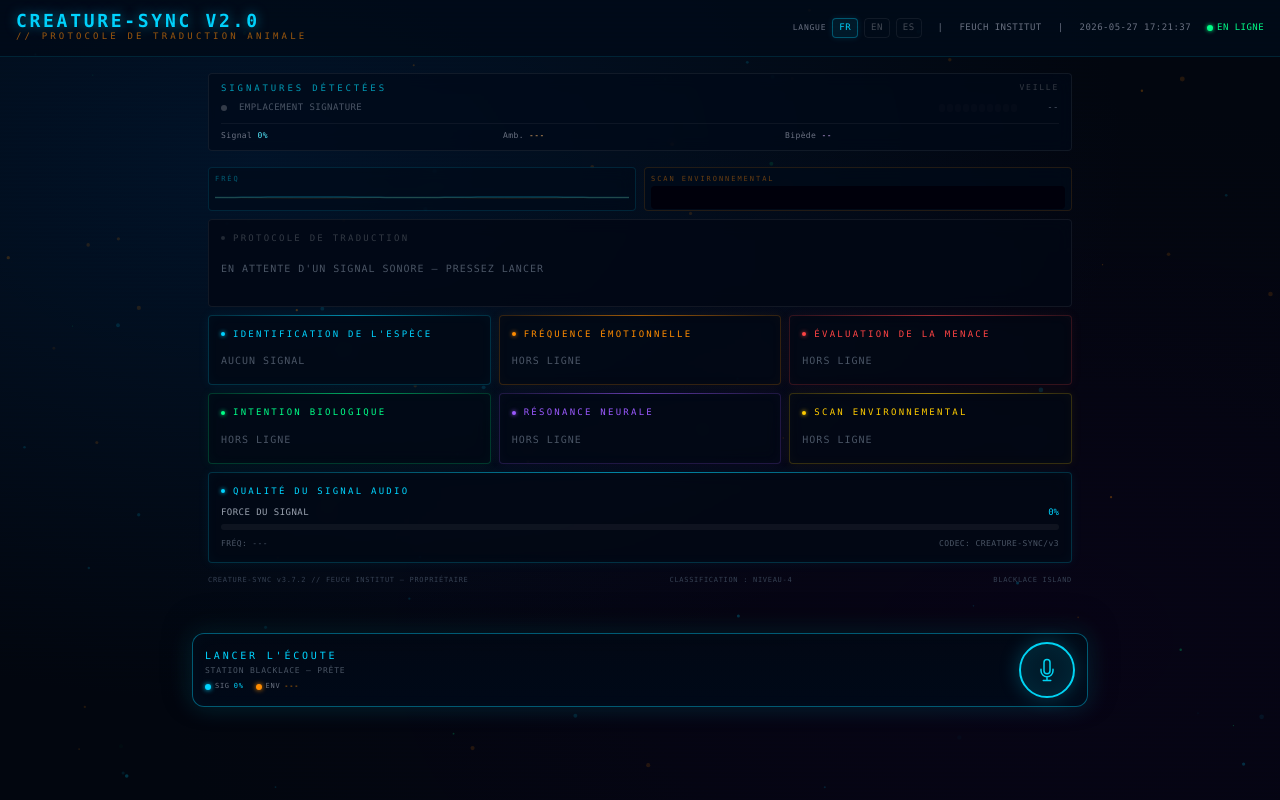
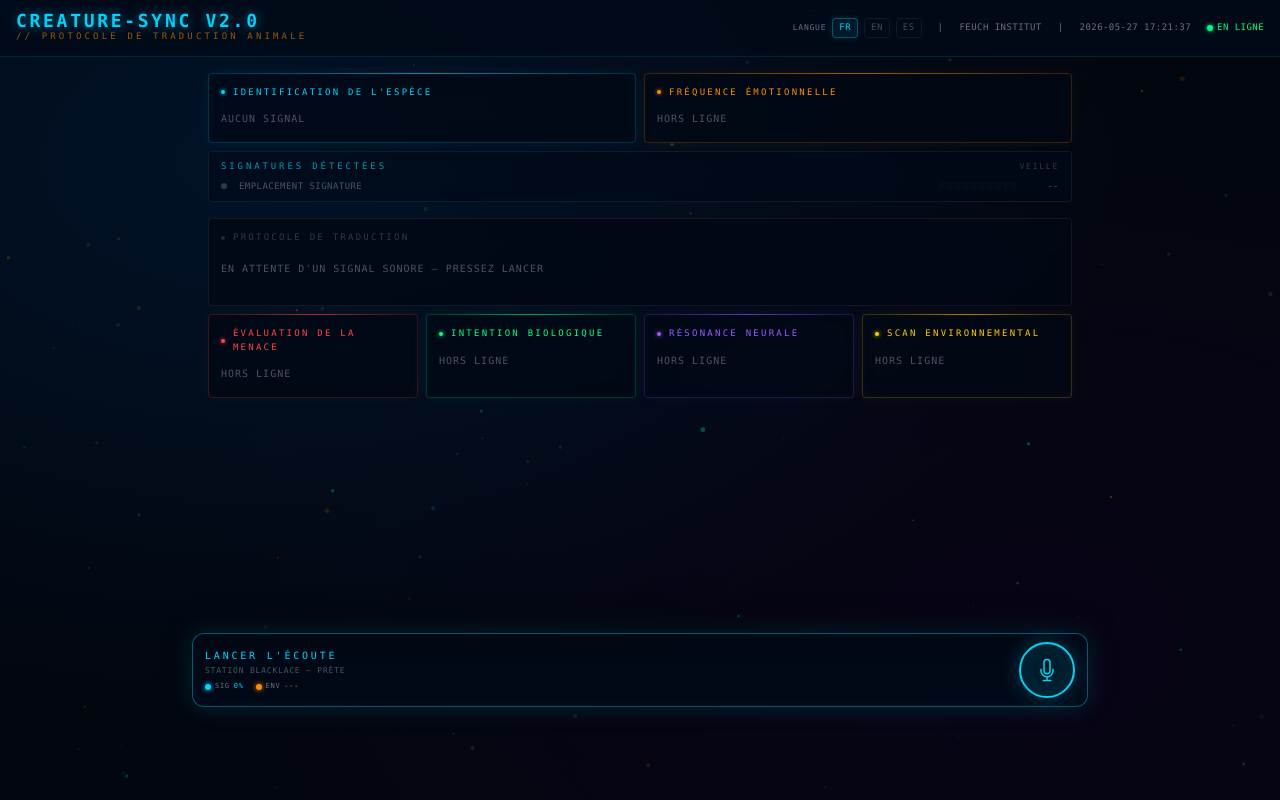
Before and after one commit to benoitlub/Creature-sync, a React (Vite) app: page / in a window 1280 px wide. Built offline with nearby package versions, Linux system fonts and the light colour scheme.

Commit message:
Reorder scanner layout around analysis cards

```diff
--- a/src/pages/Home.tsx
+++ b/src/pages/Home.tsx
@@ -1,8 +1,6 @@
 import { useEffect, useMemo, useState } from "react";
 import { useAudioAnalysis } from "../hooks/useAudioAnalysis";
 import { ParticleField } from "../components/ParticleField";
-import { Waveform } from "../components/Waveform";
-import { Spectrogram } from "../components/Spectrogram";
 import { MicButton } from "../components/MicButton";
 import { TranslationCard } from "../components/TranslationCard";
 import { UI_LABELS, type Lang } from "../data/translations";
@@ -13,7 +11,6 @@ import {
   BiologicalPanel,
   NeuralPanel,
   EnvironmentPanel,
-  SignalQualityPanel,
 } from "../components/AnalysisPanels";
 
 function ScannerLines() {
@@ -177,6 +174,16 @@ type SignatureRow = {
   pending?: boolean;
 };
 
+function inferHabitat(audioFeatures: any, active: boolean) {
+  if (!active && !audioFeatures) return "---";
+  return (audioFeatures?.spectralCentroid ?? 0) > 1800 && (audioFeatures?.lowEnergyRatio ?? 0.3) < 0.5 ? "FORÊT" : "MIXTE";
+}
+
+function getSignalPercent(audioFeatures: any, progress: number) {
+  const rawSignal = Math.round((audioFeatures?.rms ?? 0) * 420);
+  return Math.min(99, Math.max(0, rawSignal || progress || 0));
+}
+
 function LiveSignalDashboard({
   active,
   audioFeatures,
@@ -188,12 +195,11 @@ function LiveSignalDashboard({
   detectedLabel: string | null;
   progress: number;
 }) {
-  const rawSignal = Math.round((audioFeatures?.rms ?? 0) * 420);
-  const signal = Math.min(99, Math.max(0, rawSignal));
+  const signal = getSignalPercent(audioFeatures, progress);
   const sharpness = Math.min(99, Math.max(0, Math.round((audioFeatures?.zcr ?? 0) * 420)));
   const gossip = Math.min(99, Math.max(0, Math.round((audioFeatures?.flatness ?? 0) * 180 + sharpness * 0.45)));
   const lowEnergy = Math.min(99, Math.max(0, Math.round((audioFeatures?.lowEnergyRatio ?? 0) * 95)));
-  const habitat = (audioFeatures?.spectralCentroid ?? 0) > 1800 && (audioFeatures?.lowEnergyRatio ?? 0.3) < 0.5 ? "FORÊT" : active ? "MIXTE" : "---";
+  const habitat = inferHabitat(audioFeatures, active);
   const hasSignal = active || progress > 1 || Boolean(detectedLabel);
 
   const signatureRows = useMemo<SignatureRow[]>(() => {
@@ -240,22 +246,13 @@ function LiveSignalDashboard({
           const diode = row.tone === "primary" ? "#00ff88" : row.tone === "secondary" ? "#00d4ff" : row.tone === "warning" ? "#ff8c00" : "#ffffff33";
           return (
             <div key={row.label} className="grid grid-cols-[10px_1fr_auto_34px] items-center gap-2 text-[9px] font-mono tracking-wider">
-              <span
-                className="w-1.5 h-1.5 rounded-full"
-                style={{ background: diode, boxShadow: row.pending ? "none" : `0 0 5px ${diode}` }}
-              />
+              <span className="w-1.5 h-1.5 rounded-full" style={{ background: diode, boxShadow: row.pending ? "none" : `0 0 5px ${diode}` }} />
               <span className={`truncate uppercase ${row.pending ? "text-gray-600" : "text-gray-300"}`}>{row.label}</span>
               <LedBar value={row.value} pending={row.pending} />
               <span className={`text-right ${row.pending ? "text-gray-600" : "text-cyan-300"}`}>{row.pending ? "--" : `${row.value}%`}</span>
             </div>
           );
         })}
-      </div>
-
-      <div className="mt-2 pt-1.5 border-t border-white/5 grid grid-cols-3 gap-2 text-[8px] font-mono tracking-wider text-gray-500">
-        <div>Signal <span className="text-cyan-300">{signal}%</span></div>
-        <div>Amb. <span className="text-orange-300">{habitat}</span></div>
-        <div>Bipède <span className="text-purple-300">{hasSignal ? Math.min(99, Math.max(8, Math.round(signal * 0.55 + gossip * 0.25 + 18))) : "--"}</span>{hasSignal ? "%" : ""}</div>
       </div>
     </div>
   );
@@ -265,8 +262,6 @@ export default function Home() {
   const {
     state,
     crypticMessage,
-    waveformData,
-    spectrogramData,
     audioFeatures,
     detectedLabel,
     lang,
@@ -275,7 +270,10 @@ export default function Home() {
     stopListening,
     reset,
   } = useAudioAnalysis();
-  const t = UI_LABELS[lang];
+
+  const activeAudioFeatures = audioFeatures || state.audioFeatures;
+  const micSignal = state.isComplete ? state.signalQuality : getSignalPercent(activeAudioFeatures, state.scanProgress);
+  const micHabitat = state.environmentalScan ? state.environmentalScan.split("—")[0].replace("AMBIANCE :", "").trim() : inferHabitat(activeAudioFeatures, state.isListening || state.isAnalyzing);
 
   return (
     <div
@@ -295,9 +293,14 @@ export default function Home() {
         className="relative flex-1 flex flex-col gap-2 p-3 sm:p-4 max-w-4xl mx-auto w-full"
         style={{ zIndex: 2, paddingBottom: "calc(13rem + env(safe-area-inset-bottom, 0px))" }}
       >
+        <div className="grid grid-cols-2 gap-2">
+          <SpeciesPanel state={state} lang={lang} />
+          <EmotionalPanel state={state} lang={lang} />
+        </div>
+
         <LiveSignalDashboard
           active={state.isListening || state.isAnalyzing}
-          audioFeatures={audioFeatures || state.audioFeatures}
+          audioFeatures={activeAudioFeatures}
           detectedLabel={detectedLabel || state.detectedSpecies}
           progress={state.scanProgress}
         />
@@ -306,28 +309,14 @@ export default function Home() {
           <CrypticTicker message={crypticMessage} />
         </div>
 
-        <div className="grid grid-cols-2 gap-2">
-          <div className="rounded border p-1.5 backdrop-blur-sm" style={{ borderColor: "#00d4ff22", background: "rgba(0,10,25,0.7)", height: "44px" }}>
-            <div className="text-[7px] font-mono text-cyan-400/40 tracking-[0.28em] mb-0.5">{t.freq}</div>
-            <div style={{ height: "23px" }}>
-              <Waveform data={waveformData} active={state.isListening || state.isAnalyzing} />
-            </div>
-          </div>
-          <div className="rounded border p-1.5 backdrop-blur-sm" style={{ borderColor: "#ff8c0022", background: "rgba(0,10,25,0.7)", height: "44px" }}>
-            <div className="text-[7px] font-mono text-orange-400/40 tracking-[0.28em] mb-0.5">{t.environment.toUpperCase()}</div>
-            <div style={{ height: "23px" }}>
-              <Spectrogram data={spectrogramData} active={state.isListening || state.isAnalyzing} />
-            </div>
-          </div>
+        <TranslationCard state={state} lang={lang} />
+
+        <div className="grid grid-cols-2 sm:grid-cols-4 gap-2">
+          <ThreatPanel state={state} lang={lang} />
+          <BiologicalPanel state={state} lang={lang} />
+          <NeuralPanel state={state} lang={lang} />
+          <EnvironmentPanel state={state} lang={lang} />
         </div>
-
-        {detectedLabel && state.isListening && (
-          <div className="flex justify-center">
-            <div className="text-[8px] font-mono tracking-[0.26em] uppercase px-2.5 py-0.5 rounded border animate-pulse" style={{ color: "#00d4ff", borderColor: "#00d4ff33", background: "rgba(0,212,255,0.06)" }}>
-              {t.detected} : {detectedLabel}
-            </div>
-          </div>
-        )}
 
         <MicButton
           isListening={state.isListening}
@@ -337,38 +326,9 @@ export default function Home() {
           onStop={stopListening}
           onReset={reset}
           lang={lang}
+          signalQuality={micSignal}
+          habitat={micHabitat}
         />
-
-        {(state.isAnalyzing || state.isListening) && (
-          <div className="space-y-1">
-            <div className="flex justify-between text-[8px] font-mono text-gray-500 tracking-wider">
-              <span>{state.isListening ? "CAPTATION CONTINUE" : t.bioacoustic}</span>
-              <span>{Math.floor(state.scanProgress)}%</span>
-            </div>
-            <div className="h-0.5 rounded-full bg-white/5 overflow-hidden">
-              <div className="h-full rounded-full transition-all duration-150" style={{ width: `${state.scanProgress}%`, background: "linear-gradient(90deg, #00d4ff88, #ff8c00)", boxShadow: "0 0 8px #ff8c00" }} />
-            </div>
-          </div>
-        )}
-
-        <TranslationCard state={state} lang={lang} />
-
-        <div className="grid grid-cols-2 sm:grid-cols-3 gap-2">
-          <SpeciesPanel state={state} lang={lang} />
-          <EmotionalPanel state={state} lang={lang} />
-          <ThreatPanel state={state} lang={lang} />
-          <BiologicalPanel state={state} lang={lang} />
-          <NeuralPanel state={state} lang={lang} />
-          <EnvironmentPanel state={state} lang={lang} />
-        </div>
-
-        <SignalQualityPanel state={state} scanProgress={state.scanProgress} lang={lang} />
-
-        <div className="flex justify-between items-center text-[7px] font-mono text-gray-700 tracking-widest py-1">
-          <span>{t.footer1}</span>
-          <span>{t.footer2}</span>
-          <span>{t.footer3}</span>
-        </div>
       </main>
     </div>
   );
```
